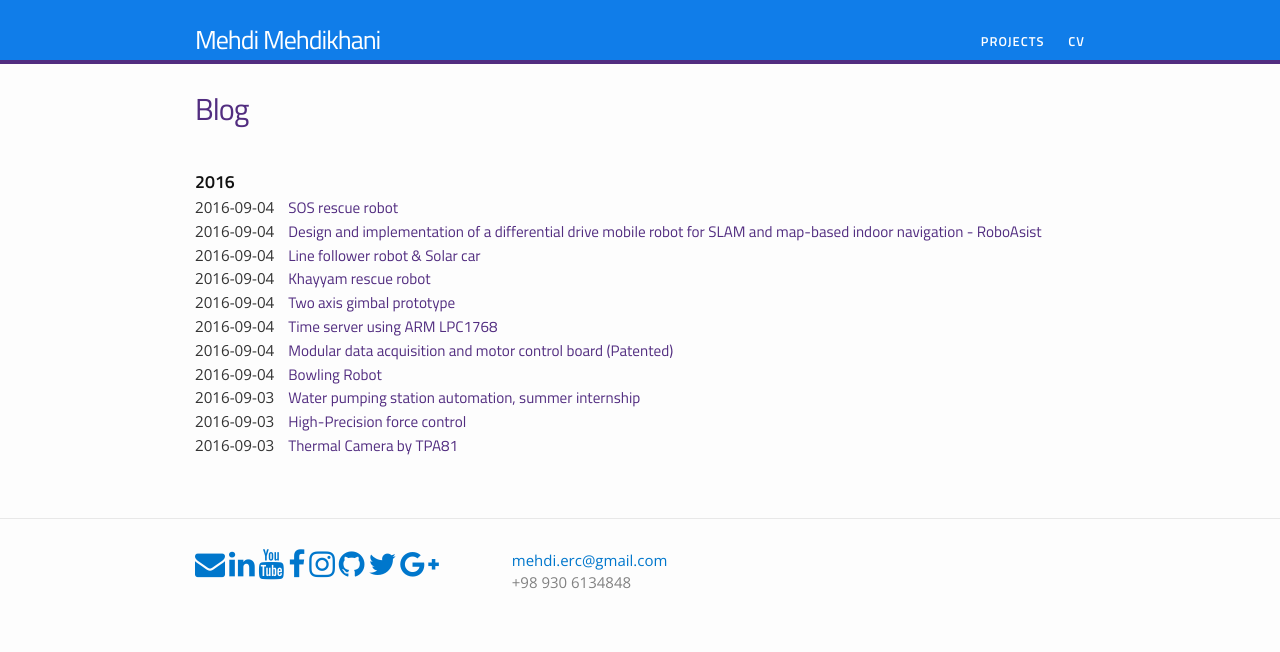
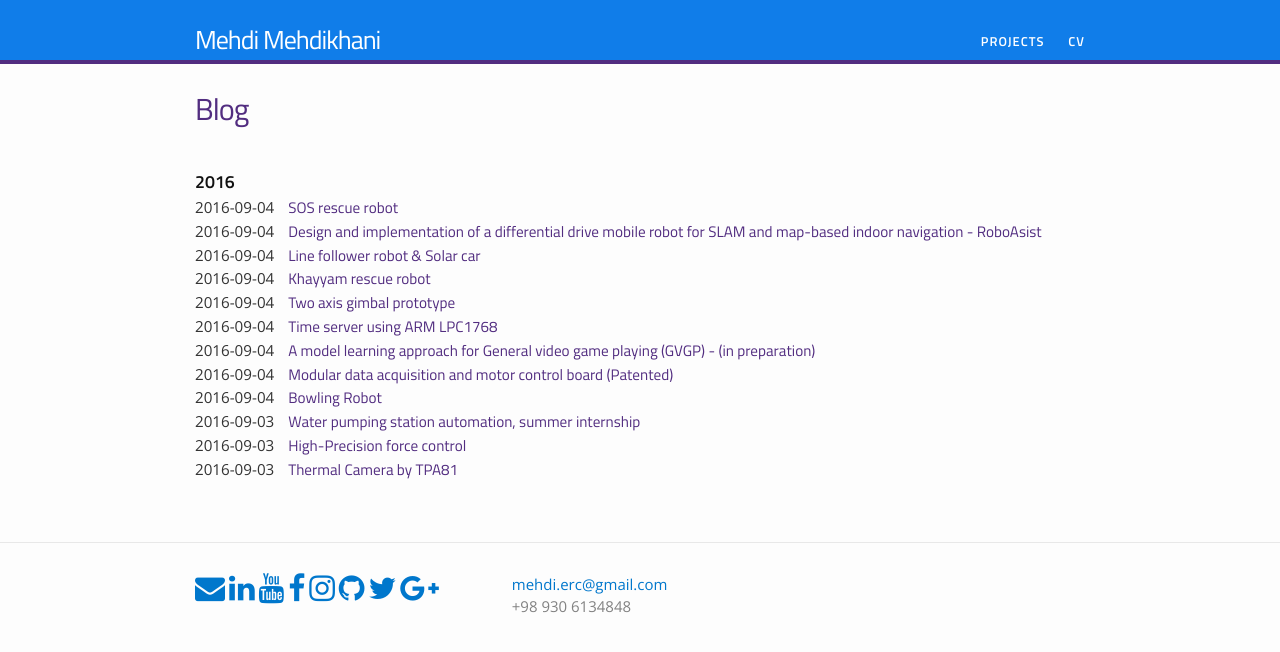
Before and after one commit to mehdierc/mehdierc.github.io, a Jekyll site: the page built from blog.md, in a window 1280 px wide. Shown: the top 652 px of the page. Built offline with Jekyll 4.4.1, drawn with Linux system fonts in a browser that asks for light colours; nearby versions of some CDN libraries.

Commit message:
add learning paper project

```diff
--- /dev/null
+++ b/_posts/2016-09-04-model-learning.markdown
@@ -0,0 +1,12 @@
+---
+layout: post
+title:  "A model learning approach for General video game playing (GVGP) - (in preparation)"
+date:   2016-09-04 15:21:00
+permalink: projects/learning
+---
+
+{% include image.html url="/images/learning-ggp.jpg" caption="" width=500 align="center" %}
+<p align="justify">
+Precise decision making in games has always been one of the complex and exciting problems in artificial intelligence. General video game playing (GVGP) is a new branch of artificial intelligence, and its purpose is to design agents who can carry out intelligent behavior in every unknown environment. Two of the biggest problems of recently introduced algorithms are the assumption of availability of an exact model of the world (for conducting the search) and performing the search in an online way (not using previous experiences).
+In this research, we tried to eliminate these two problems with introducing an offline method for learning a model of the world. Actor attempts to learn the model of the environment of a specific game, by repeating game and gaining experience. In each play, the player uses the updated model and after each game, the model will be updated. The final model is general and can be utilized in every model based search algorithm.
+</p>
--- a/index.html
+++ b/index.html
@@ -5,9 +5,9 @@ layout: default
   <h1>About me</h1>
   {% include image.html url="/images/mypic-1.jpg" caption="Caption" width=300 align="left" %}
   <p align="justify">
-    I'm a senior undergraduate student at the Isfahan University of Technology, graduating December of 2016 with a B.Sc degree in computer software engineering from the Department of Electrical and Computer Engineering. Also, I'm working as research assistant at the Department of Mechanical Engineering, working on design and fabrication of different robotic and mechatronic systems. Furthermore, I'm in close association with University of Isfahan, Department of Mechanical Engineering.
-    <br>I have a well-rounded background in robotics, specifically in artificial intelligence, control theory, reinforcement learning,  and mechatronics. Moreover, I have broad experience in programming and algorithms, design and implementation of embedded systems, digital circuits, and real-time controllers.
-    <br>I'm very interested in robotics. I've started learning and experiencing electronics and robotics since childhood, and now I'm planning to spend the rest of my life on researching and working in robotic related areas.
+    I'm a senior undergraduate student at the <a href="http://www.iut.ac.ir/en/">Isfahan University of Technology</a>, graduating December of 2016 with a B.Sc degree in computer engineering (Software) from the <a href="http://ece.iut.ac.ir/en">Department of Electrical and Computer Engineering</a>. Also, I'm working as research assistant at the <a href="http://mech.iut.ac.ir/en">Department of Mechanical Engineering</a>, Advanced Robotics and Mechatronics Laberatory (<a href="http://armlab.iut.ac.ir/">ARMLab</a>), working on design and fabrication of different robotic and mechatronic systems. Furthermore, I'm in close association with <a href="http://www.ui.ac.ir/">University of Isfahan</a>, Department of Mechanical Engineering.
+    <br>I have a well-rounded background in robotics, specifically in mechatronics, artificial intelligence, control theory and reinforcement learning. Moreover, I have <a href="/projects/">broad experience</a> in programming and algorithms, design and implementation of embedded systems, digital circuits, and real-time controllers.
+    <br>I'm very interested in robotics. I've started learning and experiencing electronics and robotics <a href="/projects/#bowling">since childhood</a>, and now I'm planning to spend the rest of my life on researching and working in robotic related areas.
     So I'm looking forward to higher education as a bridge to my goals.
     <br><br> <b>For more information, please <a href="/cv">see my CV</a>.</b>
    </p>
--- a/projects.md
+++ b/projects.md
@@ -5,10 +5,11 @@ permalink: /projects/
 ---
 <ul>
 
-  <li><strong><a href="#roboasist">Design and implementation of a differential drive mobile robot for SLAM and map-based indoor navigation - RoboAsist</a></strong></li>
+  <li><strong><a href="#roboasist">Design and implementation of a differential drive mobile robot for SLAM and map-based indoor navigation</a></strong></li>
   <li><strong><a href="#force_control">High-Precision Polishing Tool with the Ability to Control Machining Forces</a></strong></li>
   <li><strong><a href="#rescue_sos">SOS rescue robot</a></strong></li>
   <li><strong><a href="#intern_industry">Water pumping station automation, summer internship</a></strong></li>
+  <li><strong><a href="#learning">A model learning approach for General video game playing (GVGP) - (in preparation)</a></strong></li>
   <li><strong><a href="#data_board">Modular data acquisition and motor control board (Patented)</a></strong></li>
   <li><strong><a href="#thermal_camera">Thermal camera by TPA81 infrared sensor, Arduino and ROS framework</a></strong></li>
   <li><strong><a href="#khayyam_robot">Khayyam rescue robot</a></strong></li>
@@ -58,6 +59,17 @@ permalink: /projects/
     {% if post.permalink == "projects/intern_industry" %}
       <li>
         <hr> <strong id="intern_industry">{{ post.title }} </strong> <hr>
+        <br>
+        {{ post.content }}
+        <br>
+      </li>
+    {% endif %}
+  {% endfor %}
+
+  {% for post in site.posts %}
+    {% if post.permalink == "projects/learning" %}
+      <li>
+        <hr> <strong id="learning">{{ post.title }} </strong> <hr>
         <br>
         {{ post.content }}
         <br>
```
Also changed, not shown: images/learning-ggp.jpg (added).
